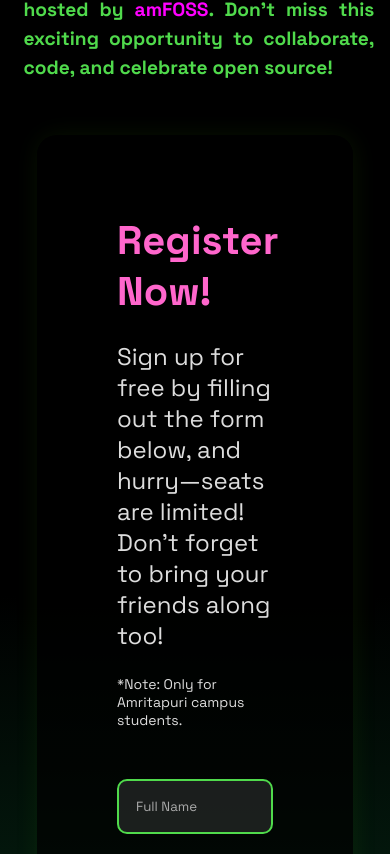
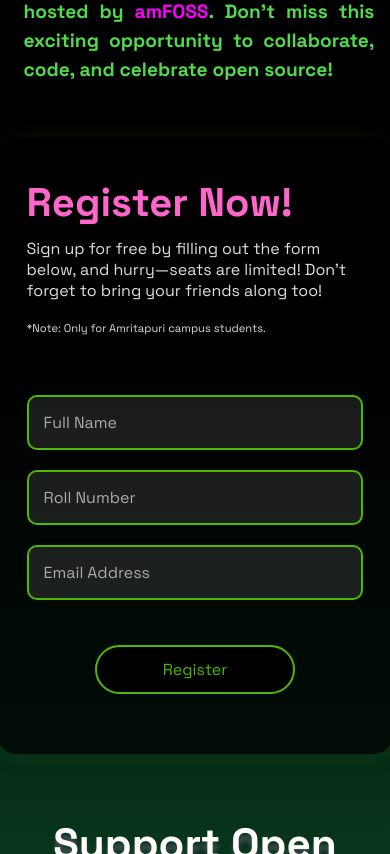
Before and after one commit to navaneeth0041/navaneeth0041.github.io, a React (Create React App) app in the folder hacktober-website/: page / in a window 390 px wide. Shown: the part 970-1824 px from the top of the page. Built offline with nearby package versions, Linux system fonts and the light colour scheme.

Commit message:
feat:made form responsive

```diff
--- a/hacktober-website/src/components/Header/Header.css
+++ b/hacktober-website/src/components/Header/Header.css
@@ -68,6 +68,7 @@
     padding: 10px 30px;
     font-size: 16px;
     cursor: pointer;
+    font-family: "Space Grotesk", sans-serif;
     transition: all 0.3s ease;
     margin-top: 10px;
     box-shadow: 0px 8px 4px 0px #30C54C40;
--- a/hacktober-website/src/components/Header/Header.js
+++ b/hacktober-website/src/components/Header/Header.js
@@ -5,6 +5,16 @@ import Countdown from "../Countdown/CountdownTimer";
 
 function Header() {
     const eventDate = "2024-10-21";
+
+    const scrollToRegistration = () => {
+        const registrationSection = document.getElementById("registration");
+        if (registrationSection) {
+            registrationSection.scrollIntoView({ behavior: "smooth" });
+        }
+    };
+
+
+
     return (
         <div className="header">
             <div className="header-top">
@@ -15,7 +25,7 @@ function Header() {
                 <div className="left-content">
                     <img src='/assets/hacktoberfest.png' alt="hacktoberfest logo" className="mainLogo" />
                     <p className="subtext"> It's that time of year again.<br />HacktoberFest is nearly upon us!</p>
-                    <button className="register-btn">Register Now</button>
+                    <button className="register-btn" onClick={scrollToRegistration}>Register Now</button>
                 </div>
                 <div className="right-content">
                     <Countdown eventDate={eventDate} />
--- a/hacktober-website/src/components/RegistrationForm/RegistrationForm.css
+++ b/hacktober-website/src/components/RegistrationForm/RegistrationForm.css
@@ -1,62 +1,79 @@
+:root {
+  --primary-color: #4fb709;
+  --secondary-color: #ff66cc;
+  --background-color: #0f0f0f;
+  --text-color: #ffffff;
+  --input-bg-color: rgba(255, 255, 255, 0.1);
+  --input-border-color: var(--primary-color);
+  --input-placeholder-color: #aaaaaa;
+  --form-bg-color: rgba(0, 0, 0, 0.7);
+  --shadow-color: rgba(79, 183, 9, 0.1);
+}
+
 body {
-  background-color: #0f0f0f;
-  color: #ffffff;
+  background-color: var(--background-color);
+  color: var(--text-color);
   font-family: "Space Grotesk", sans-serif;
   font-optical-sizing: auto;
   margin: 0;
   padding: 0;
+  display: flex;
+  justify-content: center;
+  align-items: center;
+  min-height: 100vh;
+  box-sizing: border-box;
 }
 
 .form-container {
-  min-width: 5vw;
-  max-width: 40vw;
-  padding: 80px;
-  background-color: rgba(0, 0, 0, 0.7);
-  /* border: 2px solid var(--primary-color); */
+  width: 90%;
+  max-width: 500px;
+  padding: 40px 30px;
+  background-color: var(--form-bg-color);
   border-radius: 20px;
-  box-shadow: 1px 1px 25px rgba(79, 183, 9, 0.1);
-  height: max-content;
-
-
+  box-shadow: 1px 1px 25px var(--shadow-color);
+  height: auto;
 }
 
-
 .form-title {
-  font-size: 40px;
-  color: #ff66cc;
+  font-size: 2.5rem;
+  color: var(--secondary-color);
   margin: 0 0 10px;
+  text-align: left;
 }
 
 .form-description {
-  font-size: 24px;
+  font-size: 1rem;
   color: #dddddd;
-  margin-top: 10px 0;
+  margin: 10px 0 20px;
+  text-align: left;
 }
 
 .registration-form {
   display: flex;
   flex-direction: column;
-  gap:25px;
-  margin-bottom: 25px;
+  gap: 20px;
+  margin-bottom: 20px;
 }
 
 .form-input {
-  padding: 17px;
-  border: 2px solid var(--primary-color);
+  padding: 15px;
+  border: 2px solid var(--input-border-color);
   border-radius: 10px;
-  background-color: rgba(255, 255, 255, 0.1);
-  color: #ffffff;
+  background-color: var(--input-bg-color);
+  color: var(--text-color);
   outline: none;
-  font-family: "Space Grotesk", sans-serif;
+  font-family: inherit;
   font-optical-sizing: auto;
+  font-size: 1rem;
+  transition: border-color 0.3s ease;
 }
 
 .form-input::placeholder {
-  color: #aaaaaa;
+  color: var(--input-placeholder-color);
 }
 
 .form-input:focus {
-  border-color: #ff66cc;
+  border-color: var(--secondary-color);
 }
 
 .submit-button {
@@ -64,23 +81,82 @@ body {
   color: var(--primary-color);
   border: 2px solid var(--primary-color);
   border-radius: 30px;
-  padding: 6px 20px;
-  font-size: 20px;
+  padding: 12px 30px;
+  font-size: 1rem;
   cursor: pointer;
   transition: all 0.3s ease;
-  box-shadow: var(--primary-color);
-  font-family: "Space Grotesk", sans-serif;
-  font-optical-sizing: auto;
+  box-shadow: 0 4px 6px rgba(0, 0, 0, 0.2);
+  font-family: inherit;
+  align-self: center;
+  width: 100%;
+  max-width: 200px;
+  margin-top: 25px;
 }
 
 .submit-button:hover {
   background-color: var(--primary-color);
-  color: black;
+  color: var(--text-color);
 }
 
 .note {
-  margin-bottom: 10px;
-  font-size: 14px;
+  margin-top: 20px;
+  margin-bottom: 60px;
+  font-size: 0.700rem;
   color: #dddddd;
-  margin-bottom: 50px;
+  text-align: left;
 }
+
+@media (min-width: 600px) {
+  .form-container {
+    padding: 60px 50px;
+  }
+
+  .form-title {
+    font-size: 3rem;
+  }
+
+  .form-description {
+    font-size: 1.5rem;
+  }
+
+  .form-input {
+    font-size: 1.125rem;
+  }
+
+  .submit-button {
+    font-size: 1.125rem;
+    padding: 14px 40px;
+  }
+
+  .note {
+    font-size: 1rem;
+  }
+}
+
+@media (min-width: 1024px) {
+  .form-container {
+    max-width: 40vw;
+    padding: 80px;
+  }
+
+  .form-title {
+    font-size: 3rem;
+  }
+
+  .form-description {
+    font-size: 1.5rem;
+  }
+
+  .form-input {
+    font-size: 1.25rem;
+  }
+
+  .submit-button {
+    font-size: 1.25rem;
+    padding: 14px 50px;
+  }
+
+  .note {
+    font-size: 1rem;
+  }
+}
--- a/hacktober-website/src/components/RegistrationForm/RegistrationForm.js
+++ b/hacktober-website/src/components/RegistrationForm/RegistrationForm.js
@@ -163,7 +163,7 @@ const RegistrationForm = () => {
   };
 
   return (
-    <div className="form-container">
+    <div id="registration" className="form-container">
       <ToastContainer />
       <h2 className="form-title">Register Now!</h2>
       <p className="form-description">
@@ -200,7 +200,7 @@ const RegistrationForm = () => {
           required
         />
         <button type="submit" className="submit-button" disabled={isSubmitting}>
-          {isSubmitting ? 'Submitting...' : 'Register Now'}
+          {isSubmitting ? 'Submitting...' : 'Register'}
         </button>
       </form>
     </div>
```
Also changed, not shown: hacktober-website/src/components/RegistrationForm.js (deleted), 1 other file (tests, documents, lock files or other folders).
